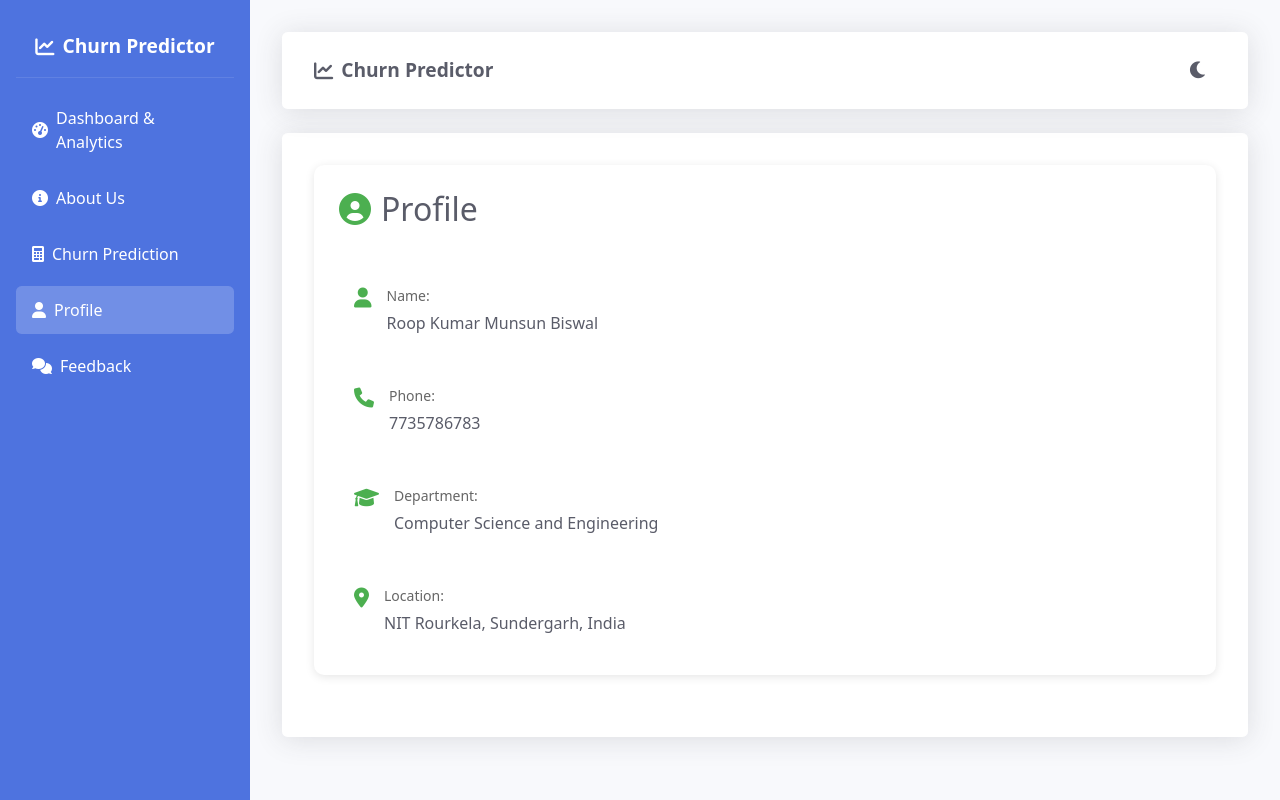
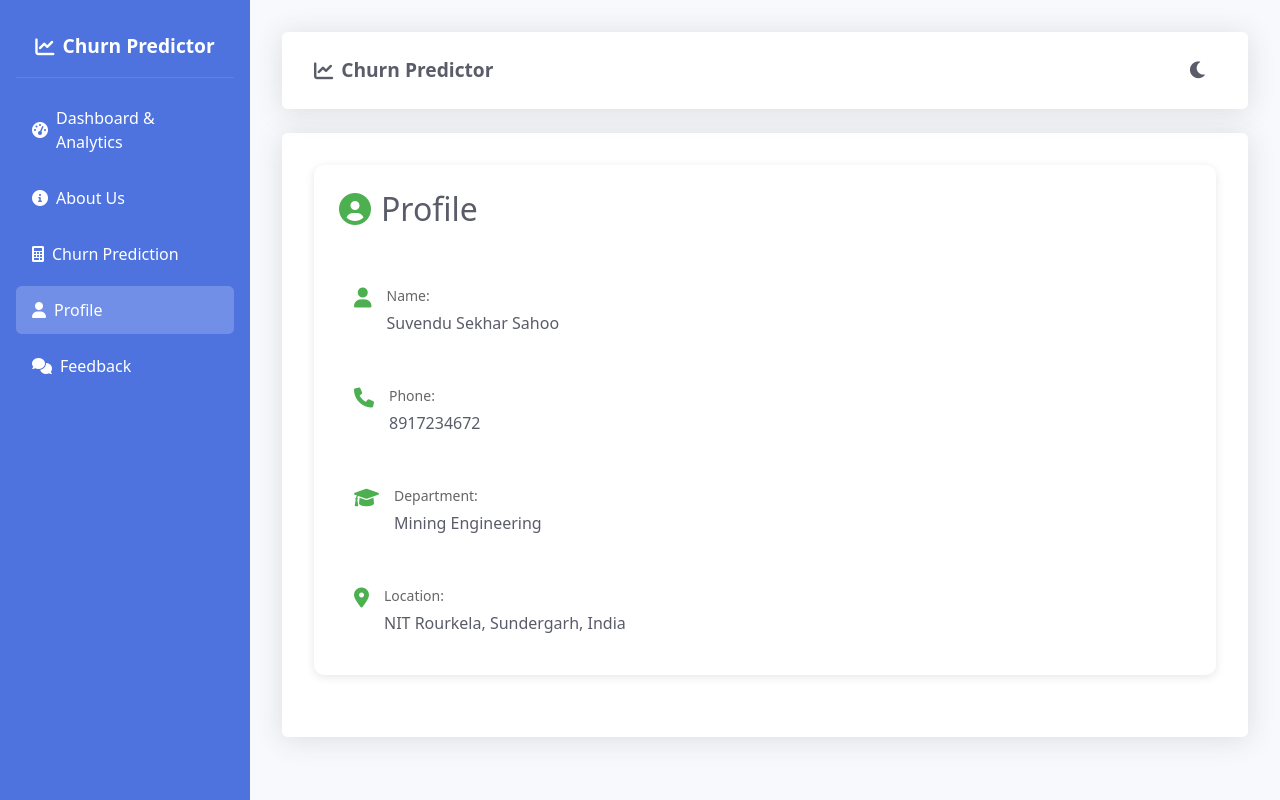
Before and after one commit to suvendusekhar2025/Customer_Churn_Prediction_End-to-End_ML-Project, a Flask app: page / in a window 1280 px wide, after a click on "Profile". Run offline with Flask 3, Linux system fonts and the light colour scheme; parts of the project's set-up code (start-up, migrations or seed data) failed here and were passed over.

Commit message:
Update index.html

```diff
--- a/templates/index.html
+++ b/templates/index.html
@@ -804,21 +804,21 @@
                                 <i class="fas fa-user"></i>
                                 <div class="info-content">
                                     <label for="profile-name">Name:</label>
-                                    <span id="profile-name">Roop Kumar Munsun Biswal</span>
+                                    <span id="profile-name">Suvendu Sekhar Sahoo</span>
                                 </div>
                             </div>
                             <div class="info-item">
                                 <i class="fas fa-phone"></i>
                                 <div class="info-content">
                                     <label for="profile-phone">Phone:</label>
-                                    <span id="profile-phone">7735786783</span>
+                                    <span id="profile-phone">8917234672</span>
                                 </div>
                             </div>
                             <div class="info-item">
                                 <i class="fas fa-graduation-cap"></i>
                                 <div class="info-content">
                                     <label for="profile-dept">Department:</label>
-                                    <span id="profile-dept">Computer Science and Engineering</span>
+                                    <span id="profile-dept">Mining Engineering</span>
                                 </div>
                             </div>
                             <div class="info-item">
```
